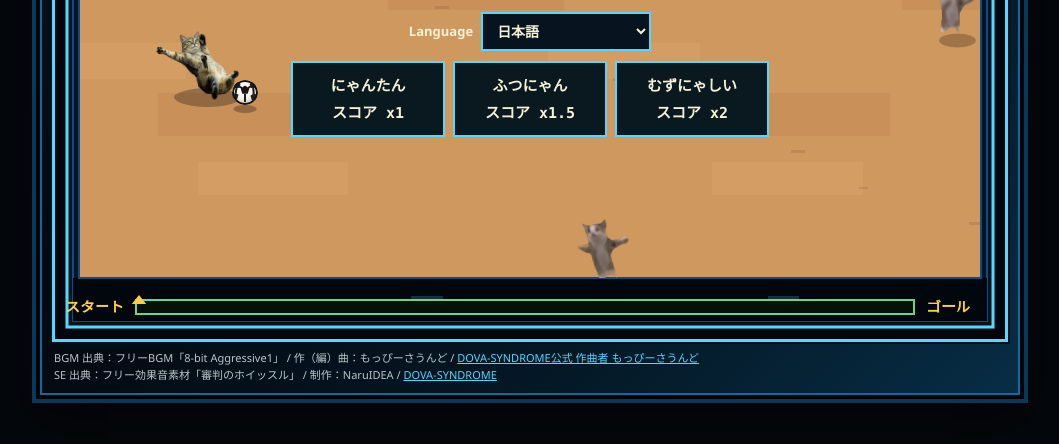
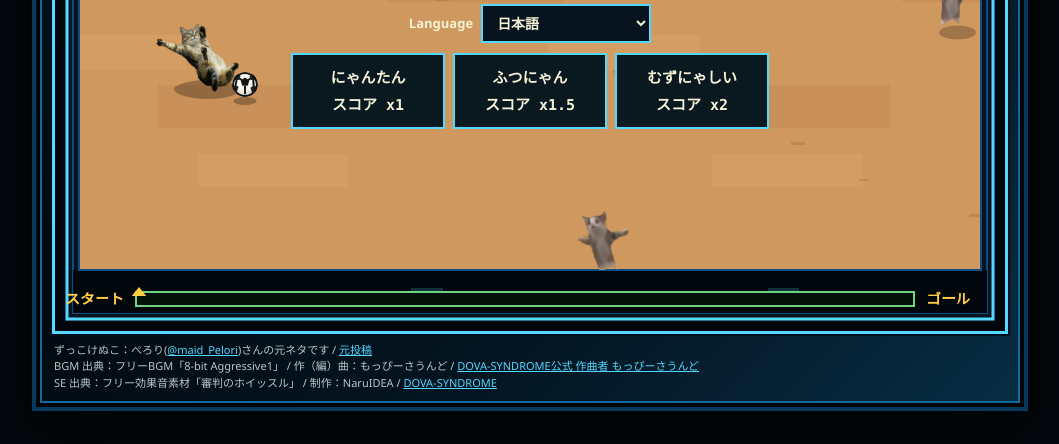
Before and after one commit to hatankokka/nuko-soccer, a plain HTML site: page index.html in a window 1280 px wide. Shown: the part 356-800 px from the top of the page, without its empty margins (110-1169 px from the left). Drawn offline with Linux system fonts and the light colour scheme.

Commit message:
Add zukkoke nuko attribution

```diff
--- a/index.html
+++ b/index.html
@@ -49,6 +49,8 @@
         </div>
 
         <p class="credit">
+          ずっこけぬこ：ぺろり(<a href="https://x.com/maid_Pelori" target="_blank" rel="noopener noreferrer">@maid_Pelori</a>)さんの元ネタです /
+          <a href="https://x.com/maid_Pelori/status/2066760278558302679?s=20" target="_blank" rel="noopener noreferrer">元投稿</a><br />
           BGM 出典：フリーBGM「8-bit Aggressive1」 / 作（編）曲：もっぴーさうんど /
           <a href="https://www.youtube.com/watch?v=FSG03LjNsiU" target="_blank" rel="noopener noreferrer">DOVA-SYNDROME公式 作曲者 もっぴーさうんど</a><br />
           SE 出典：フリー効果音素材「審判のホイッスル」 / 制作：NaruIDEA /
```
Also changed, not shown: 1 other file.
